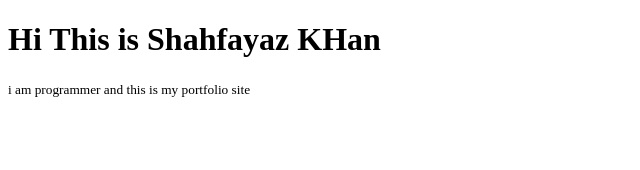
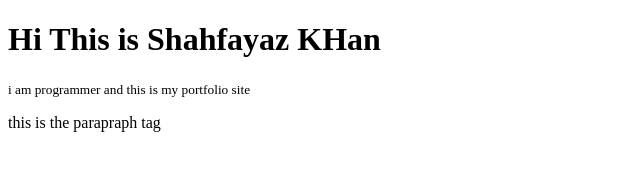
Before and after one commit to shahfayazkhan/My_Portfolio, a website: page public/index.html in a window 1280 px wide. Shown: the whole page, without its empty margins (0-640 px from the left). Drawn offline with Linux system fonts and the light colour scheme.

Commit message:
new paragraph added

```diff
--- a/public/index.html
+++ b/public/index.html
@@ -9,5 +9,6 @@
 <body>
     <h1>Hi This is Shahfayaz KHan</h1>
     <small>i am programmer and this is my portfolio site</small>
+    <p>this is the parapraph tag</p>
 </body>
 </html>
```
